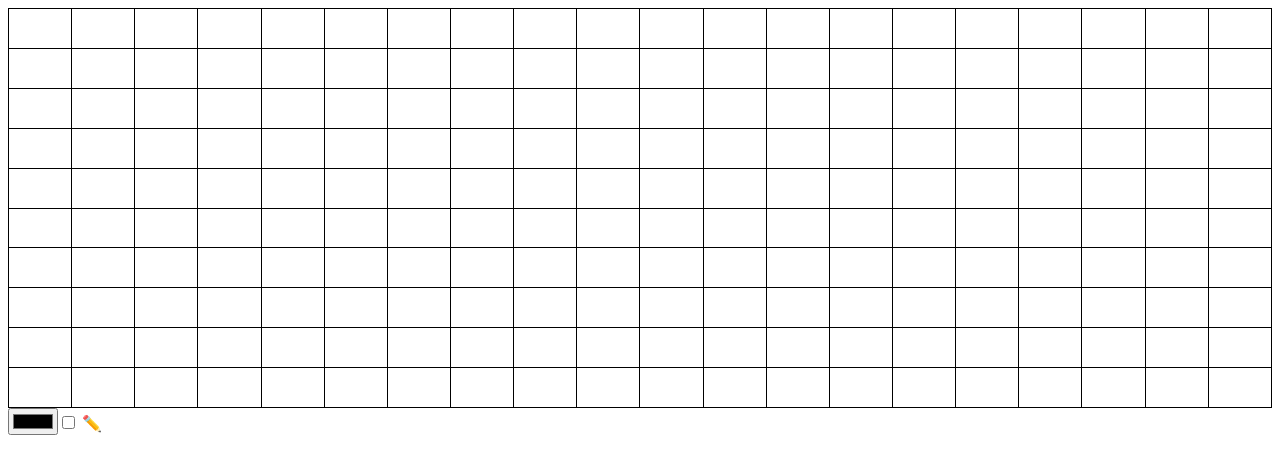
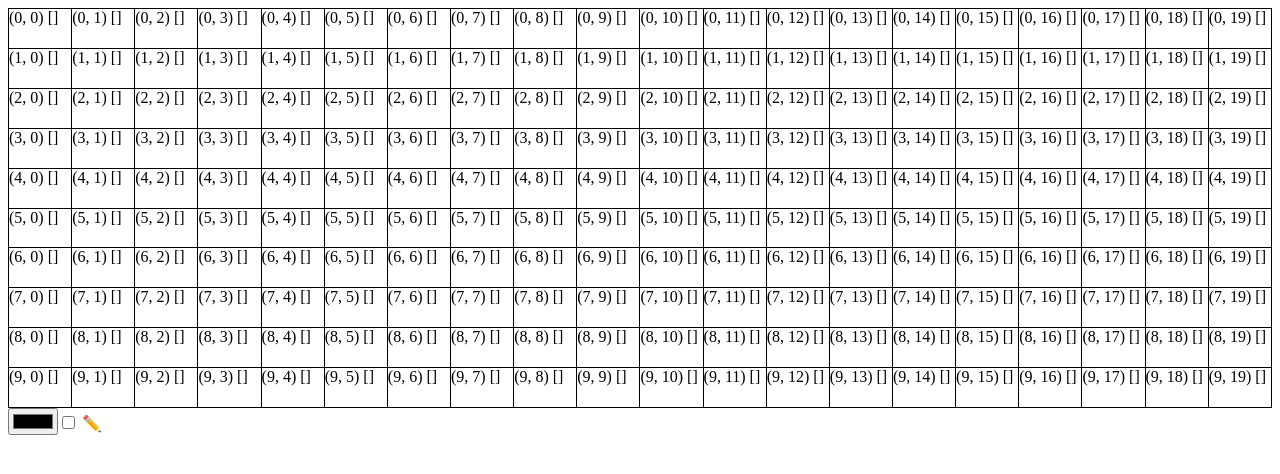
Before and after one commit to aabounegm/vue-pixel-board, a Vue app: page / in a window 1280 px wide. Shown: the top 474 px of the page. Built offline with nearby package versions, Linux system fonts and the light colour scheme.

Commit message:
Updated slot example

```diff
--- a/src/App.vue
+++ b/src/App.vue
@@ -7,9 +7,9 @@
 			:color="color"
 			:clear="deleting"
 		>
-			<!-- <template v-slot="props">
-				{{props.data}}
-			</template> -->
+			<template v-slot="{row, col, color}">
+				{{`(${row}, ${col}) [${color}]`}}
+			</template>
 		</board>
 		<input type="color" v-model="color"/>
 		<input type="checkbox" v-model="deleting"/>
--- a/src/components/Board.vue
+++ b/src/components/Board.vue
@@ -18,11 +18,11 @@
 				:class="{grid}"
 				:row="i"
 				:col="j"
-				:color="data[i] && data[i][j]"
+				:color="getColor(i, j)"
 				@click="clicked"
 				@mouseenter.native="mouseEnterPixel($event, i, j)"
 			>
-				<slot :row="i" :col="j">
+				<slot v-bind="{row: i, col: j, color: getColor(i,j)}">
 				</slot>
 			</pixel>
 		</div>
```
